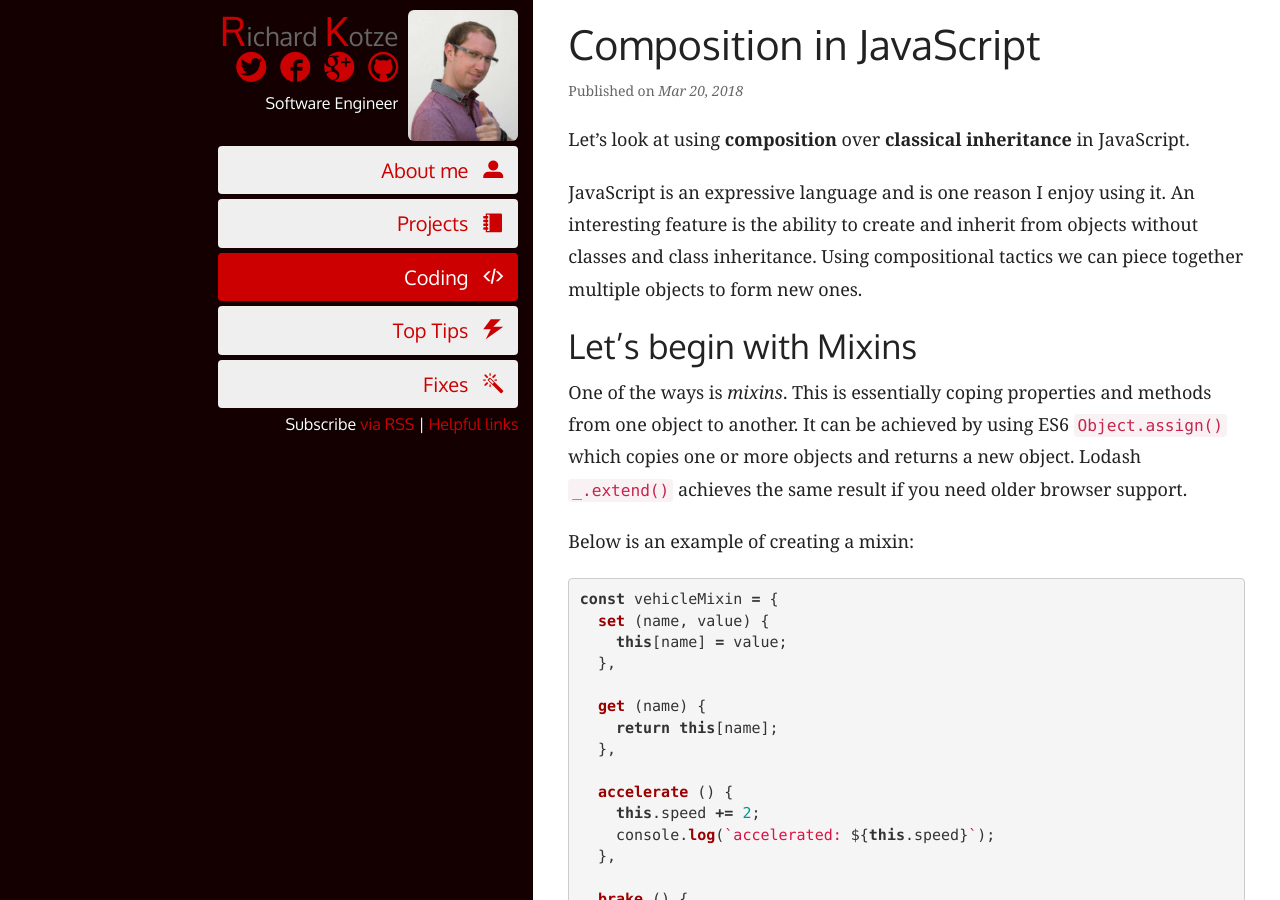
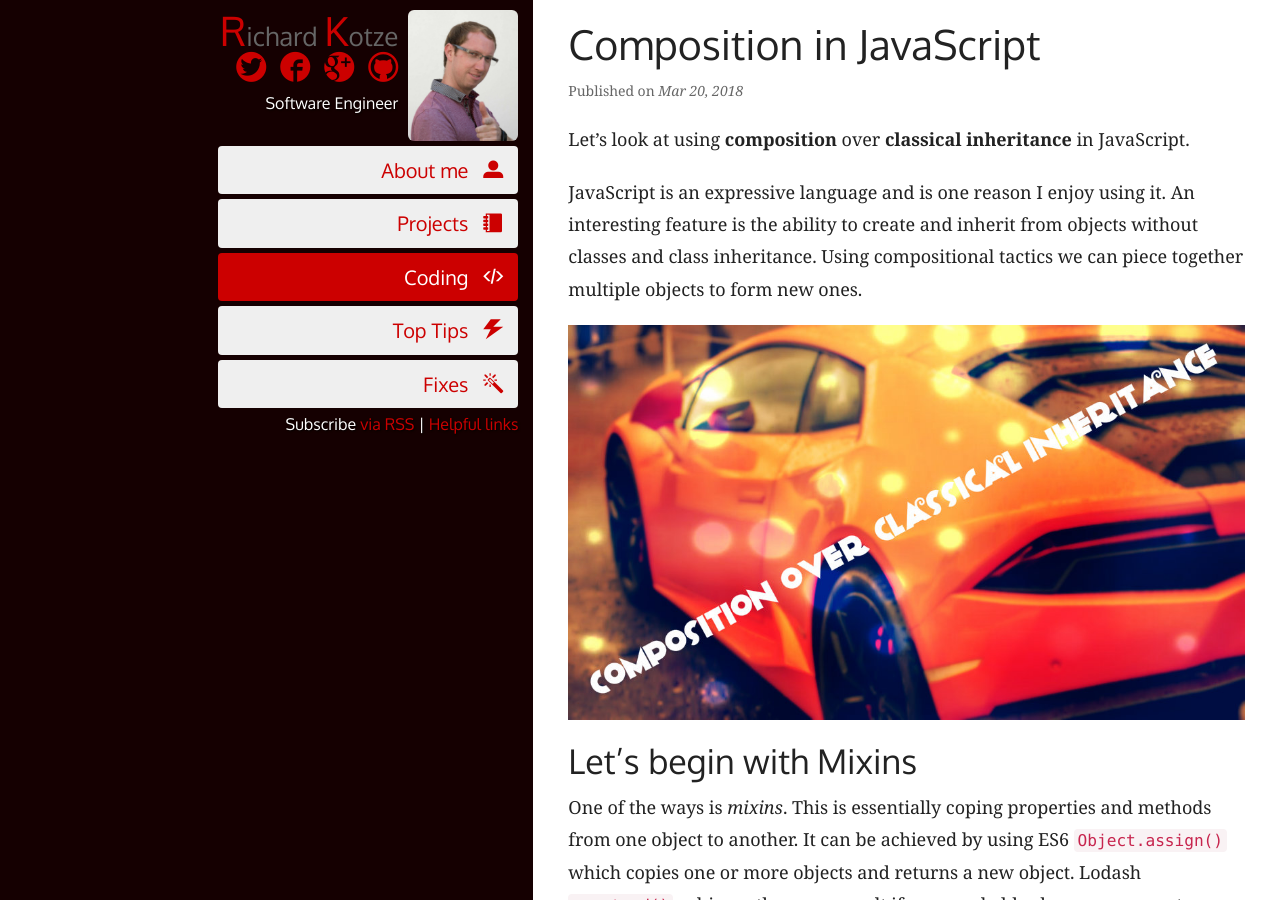
Before and after one commit to rkotze/rkotze.github.io, a Jekyll site: the page built from _posts/2018-03-20-composition-in-javascript.md, in a window 1280 px wide and 900 px high. Built offline with Jekyll 4.4.1, drawn with Linux system fonts in a browser that asks for light colours; comment, search, counter and statistics services are not loaded.

Commit message:
Add image for composition post

```diff
--- a/_posts/2018-03-20-composition-in-javascript.md
+++ b/_posts/2018-03-20-composition-in-javascript.md
@@ -4,6 +4,7 @@ title:  Composition in JavaScript
 date:   2018-03-20 17:00:12 +0000
 permalink: /coding/composition-in-javascript
 category: coding
+image: "lamborghini-huracan.jpg"
 meta_description: >
  Using composition instead of classical inheritance in JavaScript
 excerpt_separator: <!--more-->
@@ -14,6 +15,8 @@ Let's look at using **composition** over **classical inheritance** in JavaScript
 JavaScript is an expressive language and is one reason I enjoy using it. An interesting feature is the ability to create and inherit from objects without classes and class inheritance. Using compositional tactics we can piece together multiple objects to form new ones.
 
 <!--more-->
+
+![Lamborghini Huracan with text "composition over classical inheritance"](/images/lamborghini-huracan.jpg)
 
 ## Let's begin with Mixins
 
```
Also changed, not shown: images/lamborghini-huracan.jpg (added).
